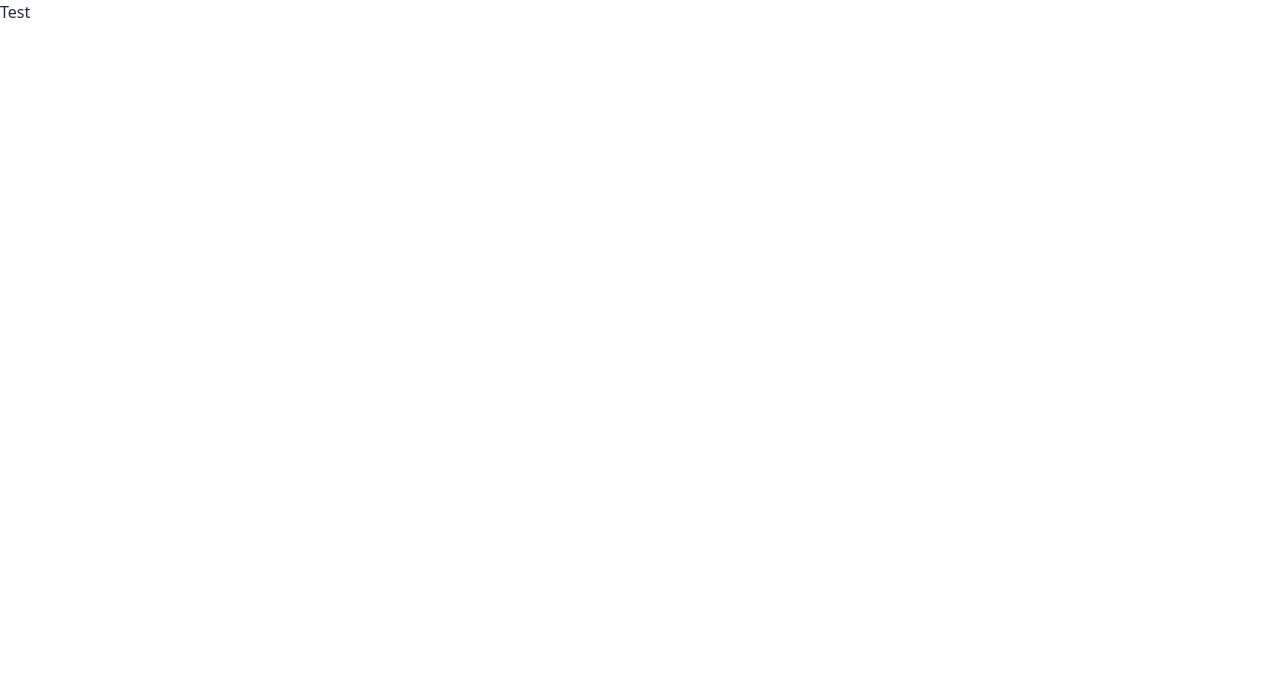
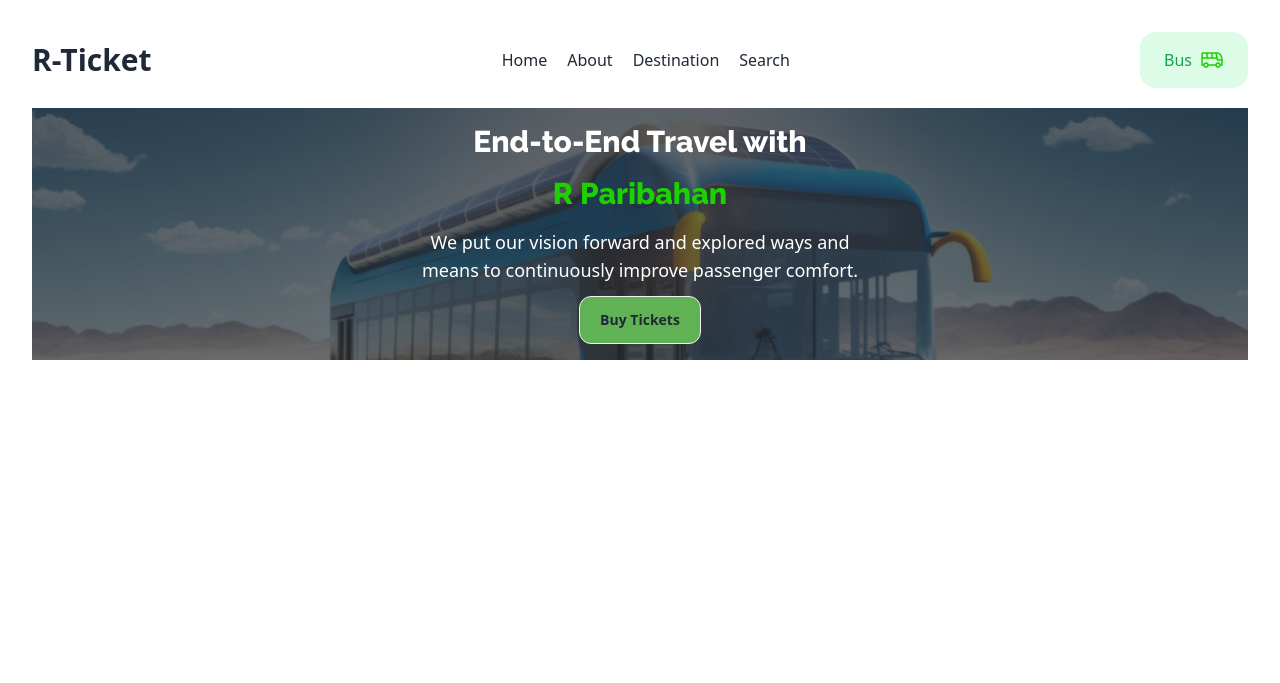
Before and after one commit to Rabbi1089/R-ticketing, a plain HTML site: page index.html in a window 1280 px wide. Drawn offline with nearby package versions, Linux system fonts and the light colour scheme; files that its build step writes are made by us from their sources.

Commit message:
Header section done

```diff
--- a/index.html
+++ b/index.html
@@ -4,10 +4,51 @@
     <meta charset="UTF-8">
     <meta name="viewport" content="width=device-width, initial-scale=1.0">
     <title>Document</title>
+    <link rel="stylesheet" href="styles/style.css">
+    <style>
+        @import url('https://fonts.googleapis.com/css2?family=Raleway:ital,wght@0,100..900;1,100..900&display=swap');
+    </style>
     <link href="https://cdn.jsdelivr.net/npm/daisyui@4.7.2/dist/full.min.css" rel="stylesheet" type="text/css" />
     <script src="https://cdn.tailwindcss.com"></script>
 </head>
 <body>
-    <h1>Test</h1>
+    <header class="container mx-auto p-8">
+        <section class="flex justify-between items-center">
+            <h1 class="text-3xl font-extrabold">R-Ticket</h1>
+
+            <nav>
+              <ul class="flex space-x-5">
+                <li>Home</li>
+                <li>About</li>
+                <li>Destination</li>
+                <li>Search</li>
+              </ul>
+            </nav>
+
+            <div class="flex space-x-2 items-center rounded-2xl bg-green-100 py-4 px-6">
+              <h4 class="text-green-600">Bus</h4>
+              <img src="images/bus-icon.png" alt="">
+            </div>
+          </section>
+
+          <section class="bg-no-repeat bg-center rounded-3xl my-5 h-[520px]">
+            <div class="hero h-auto" style="background-image: url(./images/banner.png);">
+              <div class="hero-overlay bg-opacity-60"></div>
+              <div class="hero-content text-center text-neutral-content">
+                <div class="max-w-md">
+                  <h1 class="text-3xl text-white mb-4 raleway-800">End-to-End Travel with </h1>
+                  <h1 class="text-3xl raleway-800 text-[#1DD100] mb-4">R Paribahan</h1>
+                  <p class="text-white inter-regular  text-lg">
+                    We put our vision forward and explored ways and means to continuously improve passenger comfort.</p>
+                  <button class="bg-[#61b155] btn px-5 py-4 rounded-xl mt-3 primary">Buy Tickets</button>
+                </div>
+              </div>
+            </div>
+          </section>
+    </header>
+
+    <main>
+      <!-- best-offer -->
+
+    </main>
 </body>
-</html>
--- /dev/null
+++ b/style/style.css
@@ -0,0 +1,13 @@
+.raleway-600 {
+    font-family: 'Raleway', sans-serif;
+    font-optical-sizing: auto;
+    font-weight: 600; /* Thin weight */
+    font-style: normal;
+  }
+
+  .raleway-800 {
+    font-family: 'Raleway', sans-serif;
+    font-optical-sizing: auto;
+    font-weight: 800; /* Extra light weight */
+    font-style: normal;
+  }
```
Also changed, not shown: tailwind.config.js (added, +8 -0 lines).
